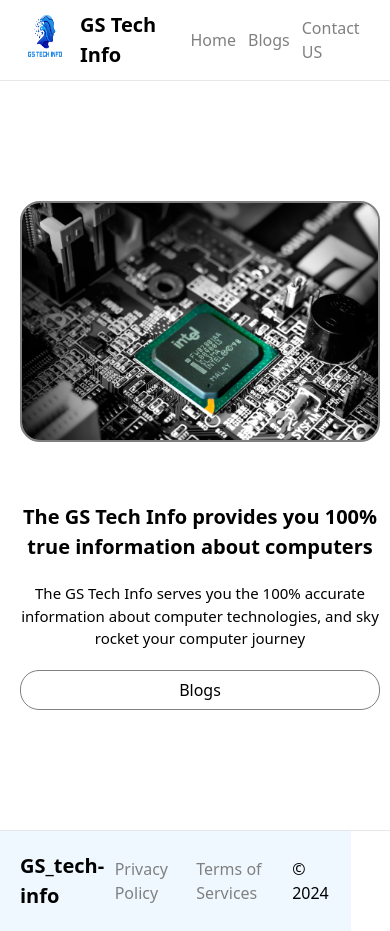
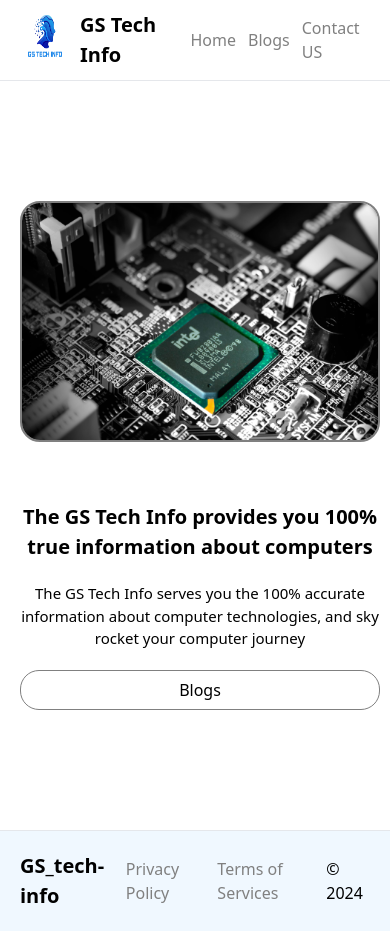
Before and after one commit to GS-719/GS_tech_info, a Next.js app: page / in a window 390 px wide. Built offline with nearby package versions, Linux system fonts and the light colour scheme.

Commit message:
Update Footer.css

```diff
--- a/src/styles/Footer.css
+++ b/src/styles/Footer.css
@@ -31,63 +31,3 @@
     align-items: center;
     margin: 0;
 }
-
-@media (max-width: 822px) {
-    .Footer {
-        width: 95vw;
-    }
-}
-
-@media (max-width: 770px) {
-    .Footer {
-        width: 95vw;
-    }
-}
-
-@media (max-width: 720px) {
-    .Footer {
-        width: 690px;
-    }
-}
-
-@media (max-width: 545px) {
-    .Footer {
-        width: 95vw;
-    }
-}
-
-@media (max-width: 431px) {
-    .Footer {
-        width: 90vw;
-    }
-}
-
-@media (max-width: 415px) {
-    .Footer {
-        width: 90vw;
-    }
-}
-
-@media (max-width: 380px) {
-    .Footer {
-        width: 90vw;
-    }
-}
-
-@media (max-width: 375px) {
-    .Footer {
-        width: 375px;
-    }
-}
-
-@media (max-width: 365px) {
-    .Footer {
-        width: 90vw;
-    }
-}
-
-@media (max-width: 344px) {
-    .Footer {
-        width: 320px;
-    }
-}
```
